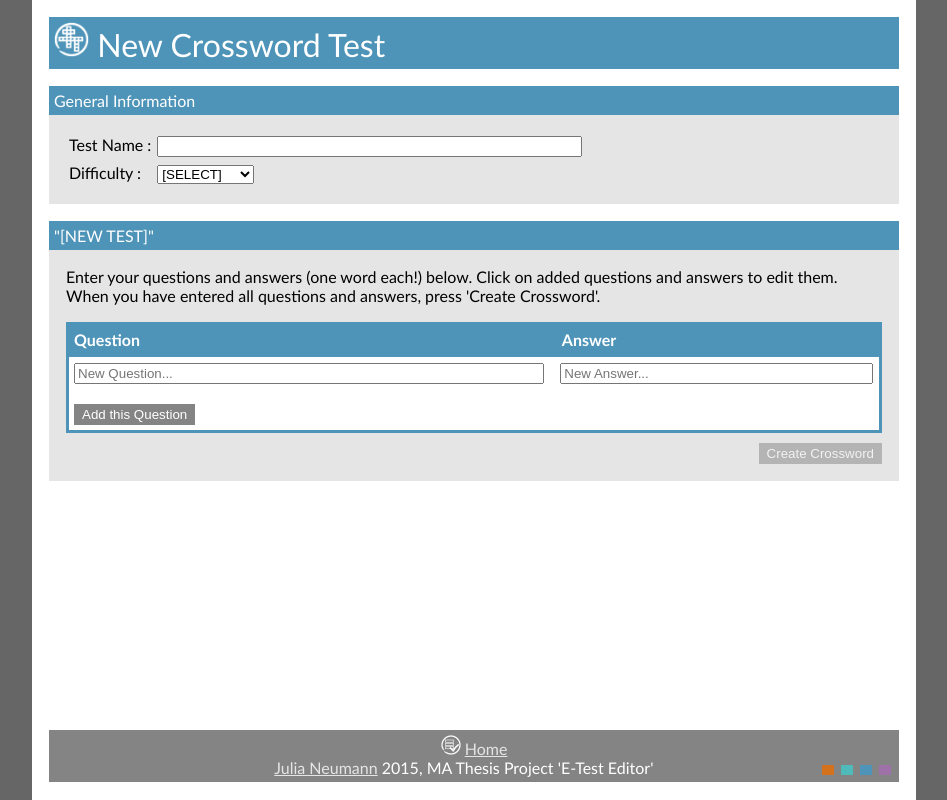
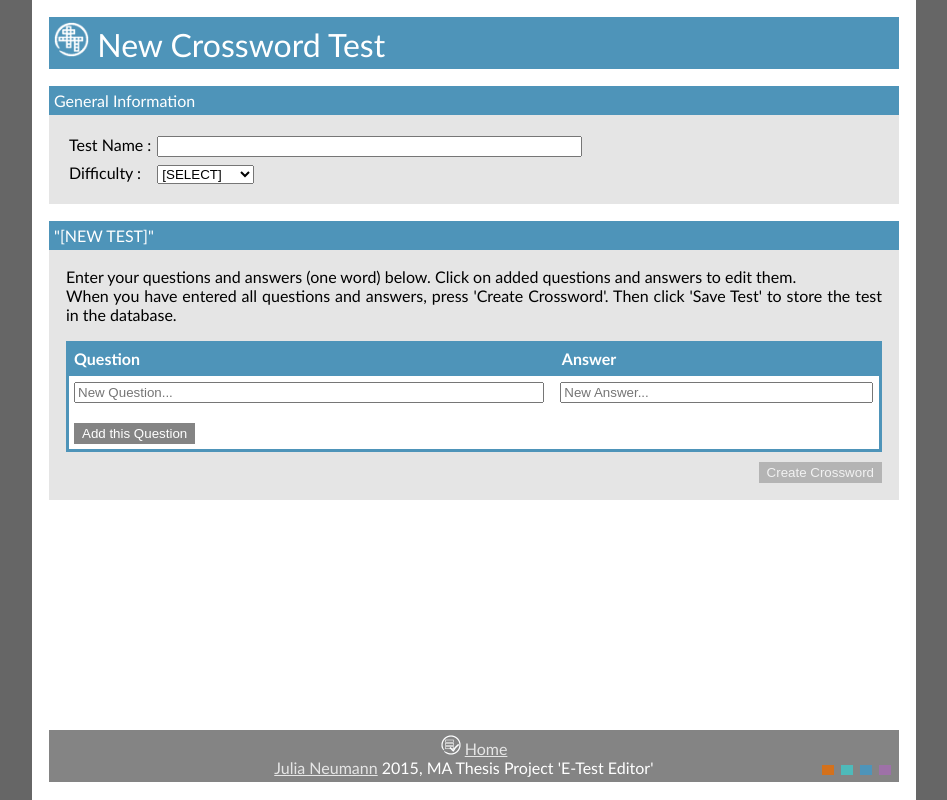
Before and after one commit to JuliaNeumann/e_tests, a PHP site: page /e_tests/php_crossword/crossword_newtest.php in a window 1280 px wide. Shown: the whole page, without its empty margins (166-1113 px from the left). Run offline with PHP 8.4, Linux system fonts and the light colour scheme; data comes from the database, SQL or seed files in the repository; data that the repository does not hold is empty.

Commit message:
small changes to instructions and design

```diff
--- a/php_crossword/crossword_edittest.php
+++ b/php_crossword/crossword_edittest.php
@@ -31,7 +31,7 @@ EDITING A CROSSWORD TEST
 	<section id="test_container">
 		<div class="instructions">
 			Click on questions and answers to edit them.<br>
-			When you have entered all questions and answers, press 'Create Crossword'.
+			When you have entered all questions and answers, press 'Create Crossword'. Then click 'Save Test' to store the changes in the database.
 		</div>
 		<table id="questions_table">
 			<thead>
@@ -51,11 +51,9 @@ EDITING A CROSSWORD TEST
 		</table>
 		<div class="right_aligned">
 			<input type="submit" class="submit_button" name="create_crossword" id="create_crossword" value="Create Crossword" disabled>
+			<input type="submit" class="submit_button" name="save_test" id="save_test" value="Save Test">
 		</div>
 		<div id="crossword_container"></div>
-		<div class="right_aligned">
-			<input type="submit" class="submit_button" name="save_test" id="save_test" value="Save Test">
-		</div>
 	</section>
 <?php
 	include_once INCLUDE_PATH . 'php_page_elements/page_footer.php';
--- a/php_crossword/crossword_newtest.php
+++ b/php_crossword/crossword_newtest.php
@@ -21,8 +21,8 @@ CREATING A NEW CROSSWORD TEST
 	</header>
 	<section id="test_container">
 		<div class="instructions">
-			Enter your questions and answers (one word each!) below. Click on added questions and answers to edit them.<br>
-			When you have entered all questions and answers, press 'Create Crossword'.
+			Enter your questions and answers (one word) below. Click on added questions and answers to edit them.<br>
+			When you have entered all questions and answers, press 'Create Crossword'. Then click 'Save Test' to store the test in the database.
 		</div>
 		<table id="questions_table">
 			<thead>
@@ -42,11 +42,9 @@ CREATING A NEW CROSSWORD TEST
 		</table>
 		<div class="right_aligned">
 			<input type="submit" class="submit_button" name="create_crossword" id="create_crossword" value="Create Crossword" disabled>
+			<input type="submit" class="submit_button hidden" name="save_test" id="save_test" value="Save Test">
 		</div>
 		<div id="crossword_container"></div>
-		<div class="right_aligned">
-			<input type="submit" class="submit_button hidden" name="save_test" id="save_test" value="Save Test">
-		</div>
 	</section>
 <?php
 	include_once INCLUDE_PATH . 'php_page_elements/page_footer.php';
--- a/php_dragdrop/dragdrop_edittest.php
+++ b/php_dragdrop/dragdrop_edittest.php
@@ -30,7 +30,7 @@ EDITING A DRAG & DROP TEST
 	</header>
 	<section id="test_container">
 		<div class="instructions">
-			<em>Click on the text inside the containers and items to edit them. Drag the items into the correct containers.</em>
+			Click on the texts inside the container headers and items to edit them. Drag the items into the correct containers.
 			<div class="right_aligned">
 				<input type="submit" class="submit_button" id="add_item" value="Add Item">
 				<input type="submit" class="submit_button" id="add_container" value="Add Container">
--- a/php_dragdrop/dragdrop_newtest.php
+++ b/php_dragdrop/dragdrop_newtest.php
@@ -21,7 +21,7 @@ CREATING A NEW DRAG & DROP TEST
 	</header>
 	<section id="test_container">
 		<div class="instructions">
-			Click on the text inside the containers and items to edit them. Drag the items into the correct containers.
+			Click on the texts inside the container headers and items to edit them. Drag the items into the correct containers.
 			<div class="right_aligned">
 				<input type="submit" class="submit_button" id="add_item" value="Add Item">
 				<input type="submit" class="submit_button" id="add_container" value="Add Container">
```
